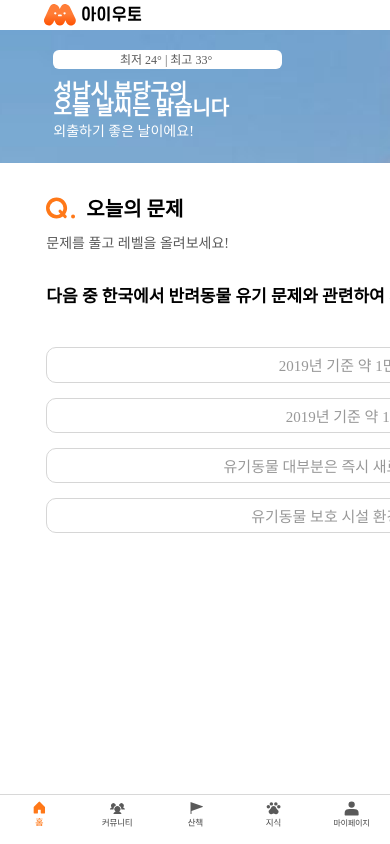
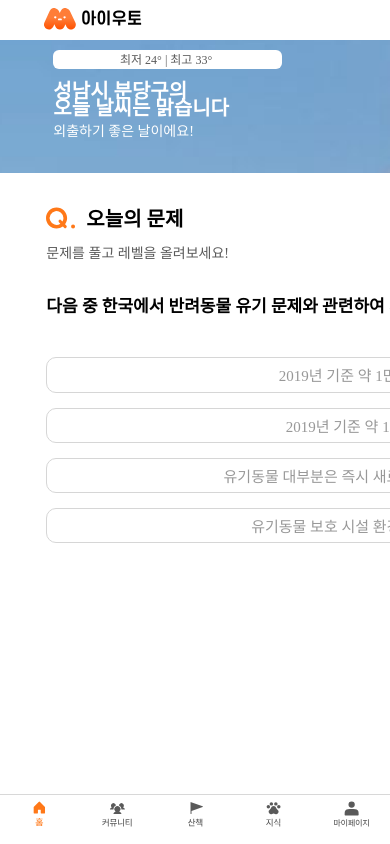
Before and after one commit to AiutoAnimale/AA_RN, a React Native app in the folder aa/: screen /MainScreen in a window 390 px wide. Built offline with nearby package versions, Linux system fonts and the light colour scheme; a web font is replaced by a local one.

Commit message:
📝 :: Header

```diff
--- a/aa/src/components/Header/index.jsx
+++ b/aa/src/components/Header/index.jsx
@@ -17,10 +17,11 @@ const Header = ( props ) => {
 const Styles = StyleSheet.create({
     container: {
         width: constants.width,
-        height: constants.height/20,
+        height: constants.height/15,
         alignItems: 'flex-start',
-        justifyContent: 'center',
+        justifyContent: 'flex-end',
         paddingLeft: constants.width/18,
+        paddingBottom: 10,
     },
 })
 
```
